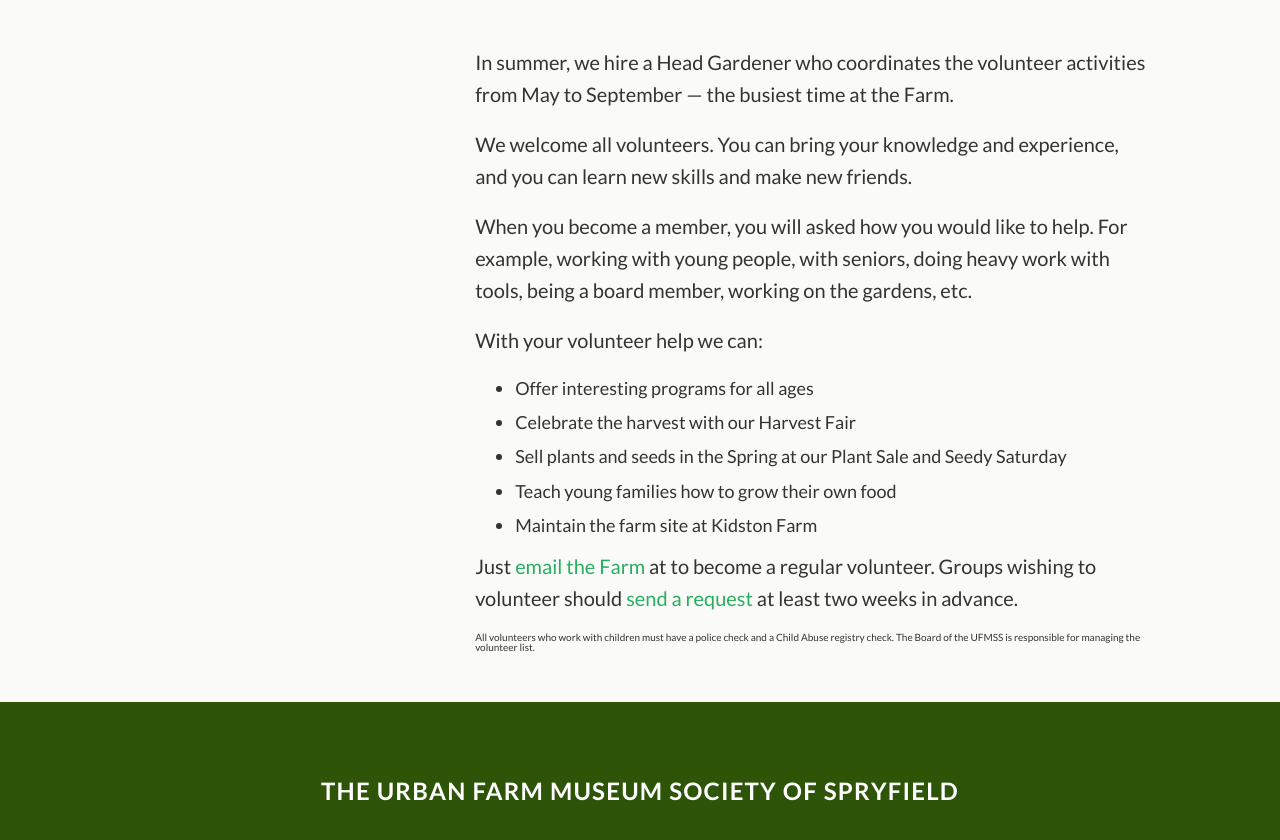
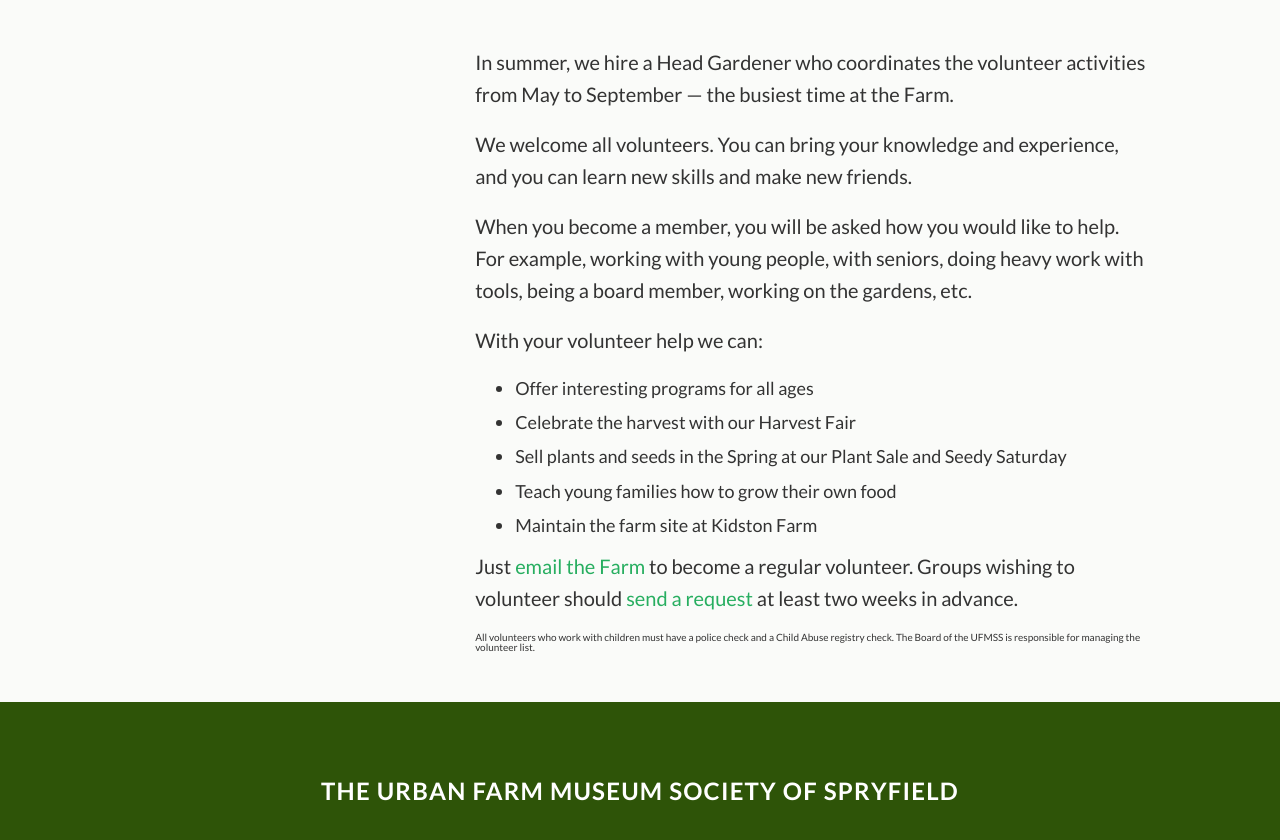
Before and after one commit to colsondonohue/spryfieldurbanfarm, a website: page volunteering/index.html in a window 1280 px wide. Shown: the part 256-1096 px from the top of the page. Drawn offline with Linux system fonts and the light colour scheme; some packages are replaced by stand-ins of ours; a script that the page names is missing.

Commit message:
fixed typos

```diff
--- a/volunteering/index.html
+++ b/volunteering/index.html
@@ -70,7 +70,7 @@
           activities from May to September — the busiest time at the Farm.</p>
           <p>We welcome all volunteers. You can bring your knowledge and experience,
           and you can learn new skills and make new friends.</p>
-          <p>When you become a member, you will asked how you would like to help.
+          <p>When you become a member, you will be asked how you would like to help.
           For example, working with young people, with seniors, doing heavy work
           with tools, being a board member, working on the gardens, etc.</p>
           <p>With your volunteer help we can:</p>
@@ -82,7 +82,7 @@
             <li>Maintain the farm site at Kidston Farm</li>
           </ul>
           <p>Just <a href="mailto:urbanfarmspryfield@gmail.com">email the Farm</a>
-          at to become a regular volunteer. Groups wishing to volunteer should
+            to become a regular volunteer. Groups wishing to volunteer should
           <a href="mailto:urbanfarmspryfield@gmail.com">send a request</a> at least
           two weeks in advance.</p>
           <span>All volunteers who work with children must have a police check and
```
